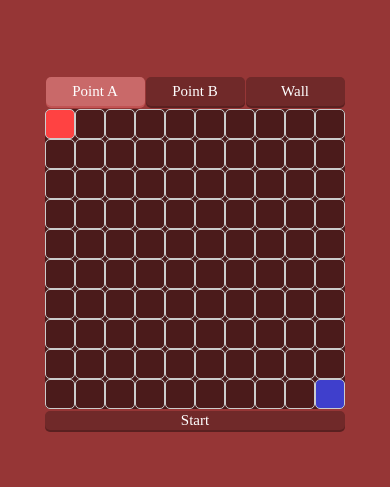
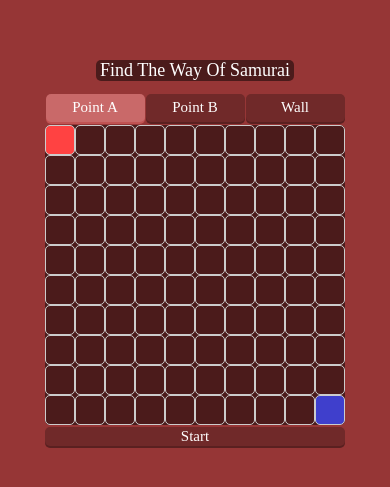
Before and after one commit to DranelM/Pathfinder, a website: page index.html in a window 390 px wide. Shown: the part 169-656 px from the top of the page. Drawn offline with Linux system fonts and the light colour scheme; a web font is replaced by a local one.

Commit message:
add weird samurai span

```diff
--- a/index.html
+++ b/index.html
@@ -16,6 +16,7 @@
 
   <body>
     <div class="app">
+      <span class="samuraj"> Find The Way Of Samurai </span>
       <div class="wrapper">
         <div class="controlPanel">
           <label class="radio">
--- a/style.css
+++ b/style.css
@@ -19,6 +19,16 @@
   font-family: "Shojumaru";
   background-color: hsl(0, 47%, 40%);
   color: white;
+}
+
+.samuraj {
+  display: flex;
+  flex-flow: column;
+  font-size: 40px;
+  margin-bottom: 3%;
+  background-color: hsl(0, 47%, 20%);
+  border-radius: 5px;
+  padding: 0 1%;
 }
 
 .wrapper {
@@ -156,6 +166,12 @@
   box-shadow: 0 2px hsl(0deg 47% 54%);
 }
 
+@media screen and (max-width: 690px) {
+  .samuraj {
+    font-size: 30px;
+  }
+}
+
 @media screen and (max-width: 550px) {
   :root {
     --cell-width: 30px;
@@ -169,4 +185,14 @@
     width: 6.6em;
     height: 1.9em;
   }
+
+  .samuraj {
+    font-size: 25px;
+  }
 }
+
+@media screen and (max-width: 435px) {
+  .samuraj {
+    font-size: 18px;
+  }
+}
```
